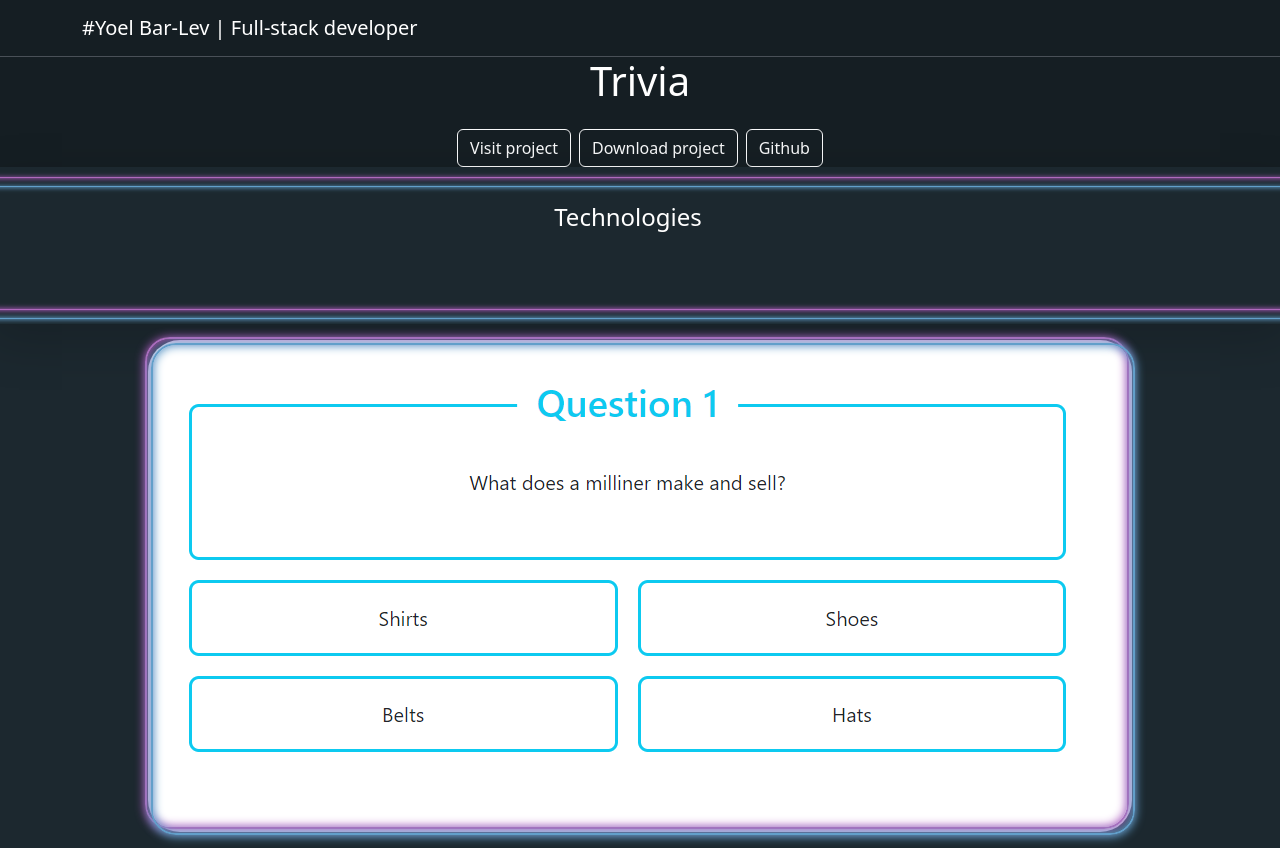
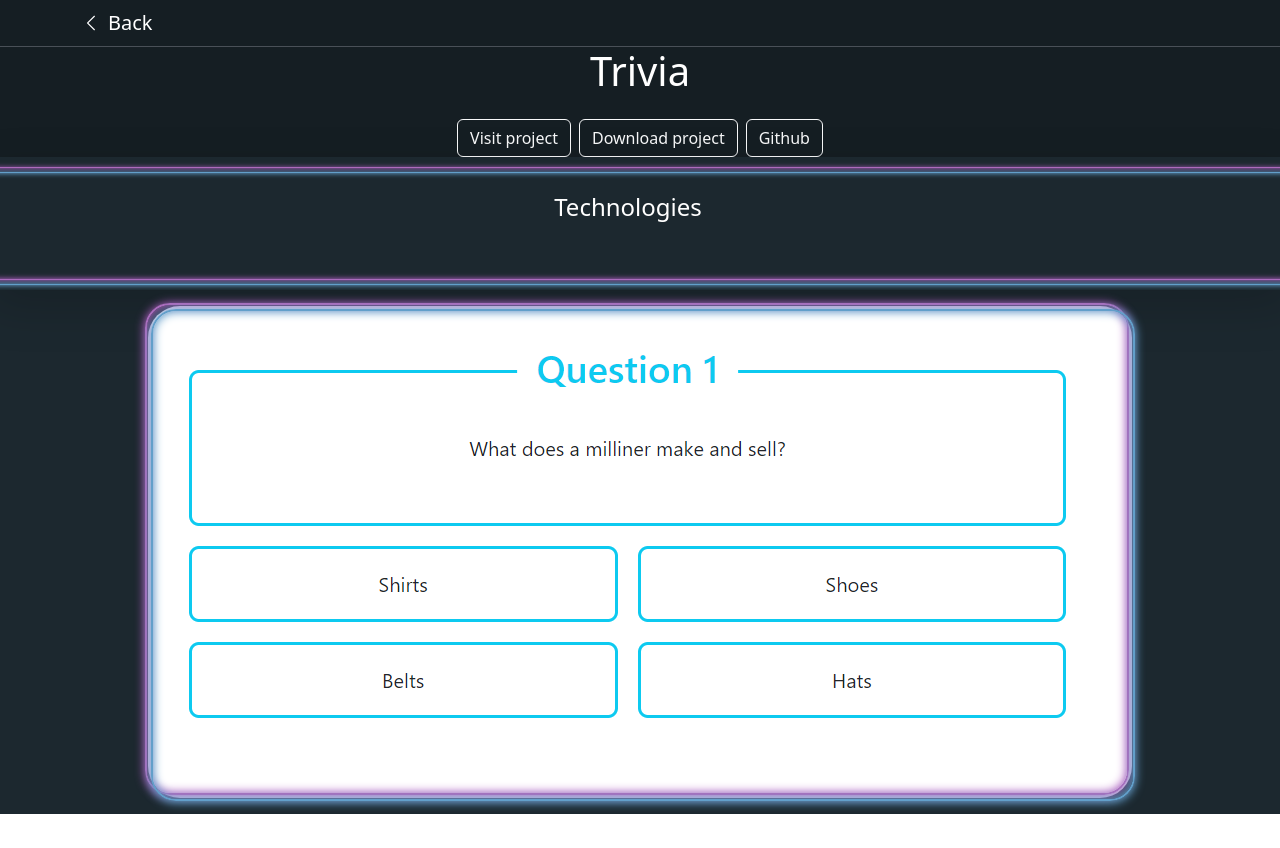
Before and after one commit to YoyoBL/Portfolio-react, a React (Create React App) app: page /Portfolio-react/Trivia in a window 1280 px wide. After the commit the page ends 814 px from the top, so only its background shows below. Built offline with nearby package versions, Linux system fonts and the light colour scheme.

Commit message:
back button

```diff
--- a/src/components/projectPage.jsx
+++ b/src/components/projectPage.jsx
@@ -1,8 +1,14 @@
-import { Link } from "react-router-dom";
+import { Link, useNavigate } from "react-router-dom";
 import "../styles/general.css";
 import Technologies from "./technologies";
 
 const ProjectPage = ({ project }) => {
+   const navigate = useNavigate();
+
+   const handleGoBack = () => {
+      navigate(-1);
+   };
+
    const liveProduction = project.linkAddress.startsWith("https://")
       ? project.linkAddress
       : `https://yoyobl.github.io/${project.linkAddress}`;
@@ -12,7 +18,6 @@
    const downloadLink = project.githubRepository
       ? `https://github.com/YoyoBL/${project.githubRepository}/archive/refs/heads/master.zip`
       : `https://github.com/YoyoBL/${project.linkAddress}/archive/refs/heads/master.zip`;
-   console.log(githubLink);
    return (
       <div
          className="d-flex flex-column overflow-hidden"
@@ -24,9 +29,26 @@
                data-bs-theme="dark"
             >
                <div className="container">
-                  <Link to="/" className="navbar-brand">
-                     #Yoel Bar-Lev | Full-stack developer
-                  </Link>
+                  <div
+                     onClick={handleGoBack}
+                     className="text-white d-flex align-items-center gap-2 fs-5"
+                     style={{ cursor: "pointer" }}
+                  >
+                     <svg
+                        xmlns="http://www.w3.org/2000/svg"
+                        width="18"
+                        height="18"
+                        fill="currentColor"
+                        class="bi bi-chevron-left"
+                        viewBox="0 0 16 16"
+                     >
+                        <path
+                           fill-rule="evenodd"
+                           d="M11.354 1.646a.5.5 0 0 1 0 .708L5.707 8l5.647 5.646a.5.5 0 0 1-.708.708l-6-6a.5.5 0 0 1 0-.708l6-6a.5.5 0 0 1 .708 0"
+                        />
+                     </svg>
+                     <span>Back</span>
+                  </div>
                </div>
             </nav>
          </header>
@@ -59,8 +81,8 @@
                style={{ paddingBlock: "20px" }}
             >
                <Technologies
-                  height={"60px"}
-                  carousel={true}
+                  height={"30px"}
+                  carousel={false}
                   technologies={project.technologies}
                />
             </div>
```
